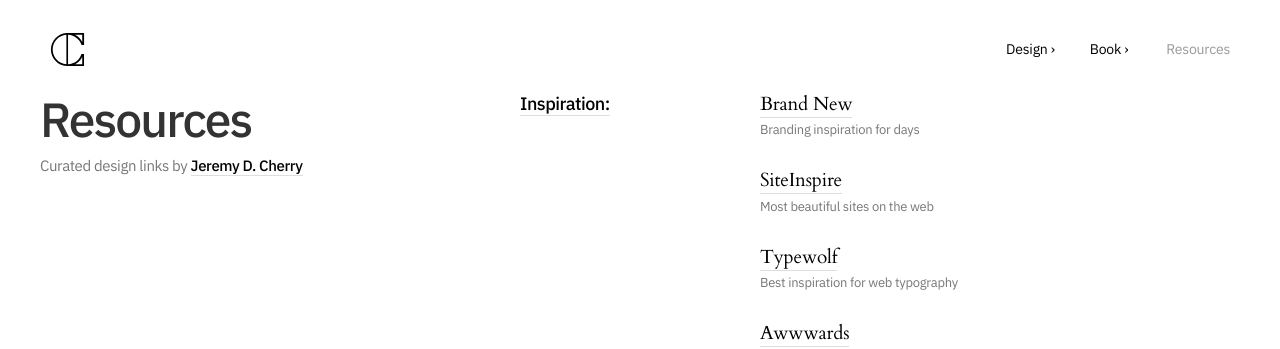
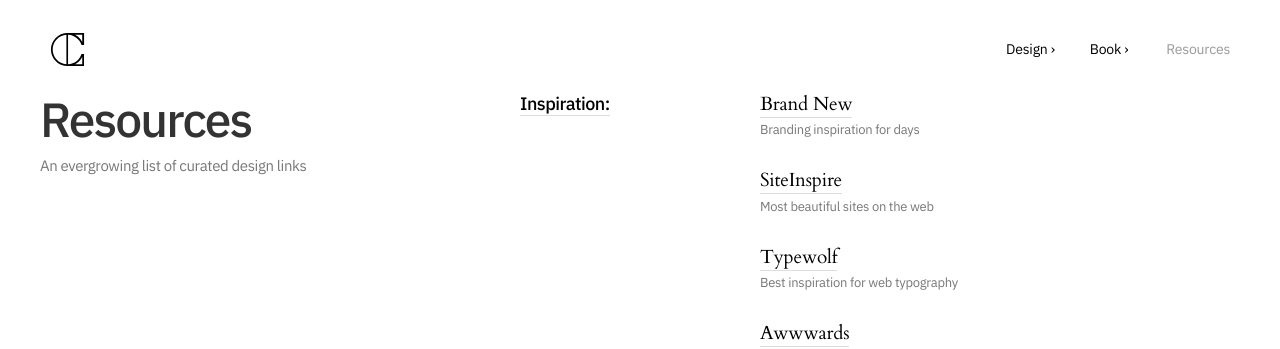
Before and after one commit to jeremydcherry/jeremydcherry.github.io, a Jekyll site: the page built from content/resources.md, in a window 1280 px wide and 900 px high. Shown: the top 349 px of the window. Built offline with Jekyll 4.4.1, drawn with Linux system fonts in a browser that asks for light colours.

Commit message:
Updated microcopy on Resources

```diff
--- a/content/resources.md
+++ b/content/resources.md
@@ -10,7 +10,7 @@
   <div class="column-third col-third-1_resources">
   	<div class="bio">
 		<h1 class="list">Resources</h1>
-		<h5 class="list">Curated design links by <a href="/" class="name">Jeremy D. Cherry</a></h5>
+		<h5 class="list">An evergrowing list of curated design links</h5>
 	</div>
   </div>
   <div class="column-third col-third-2_resources">
```
